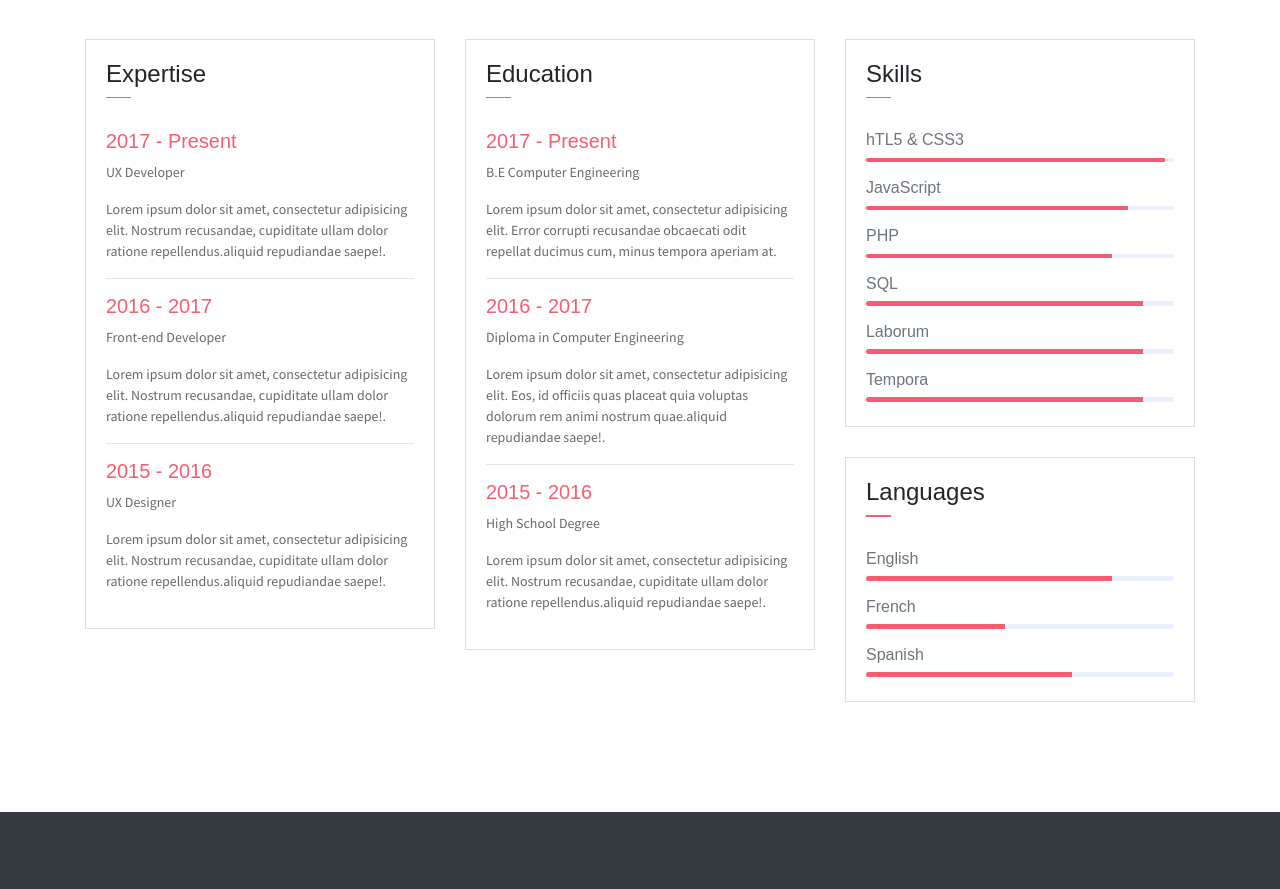
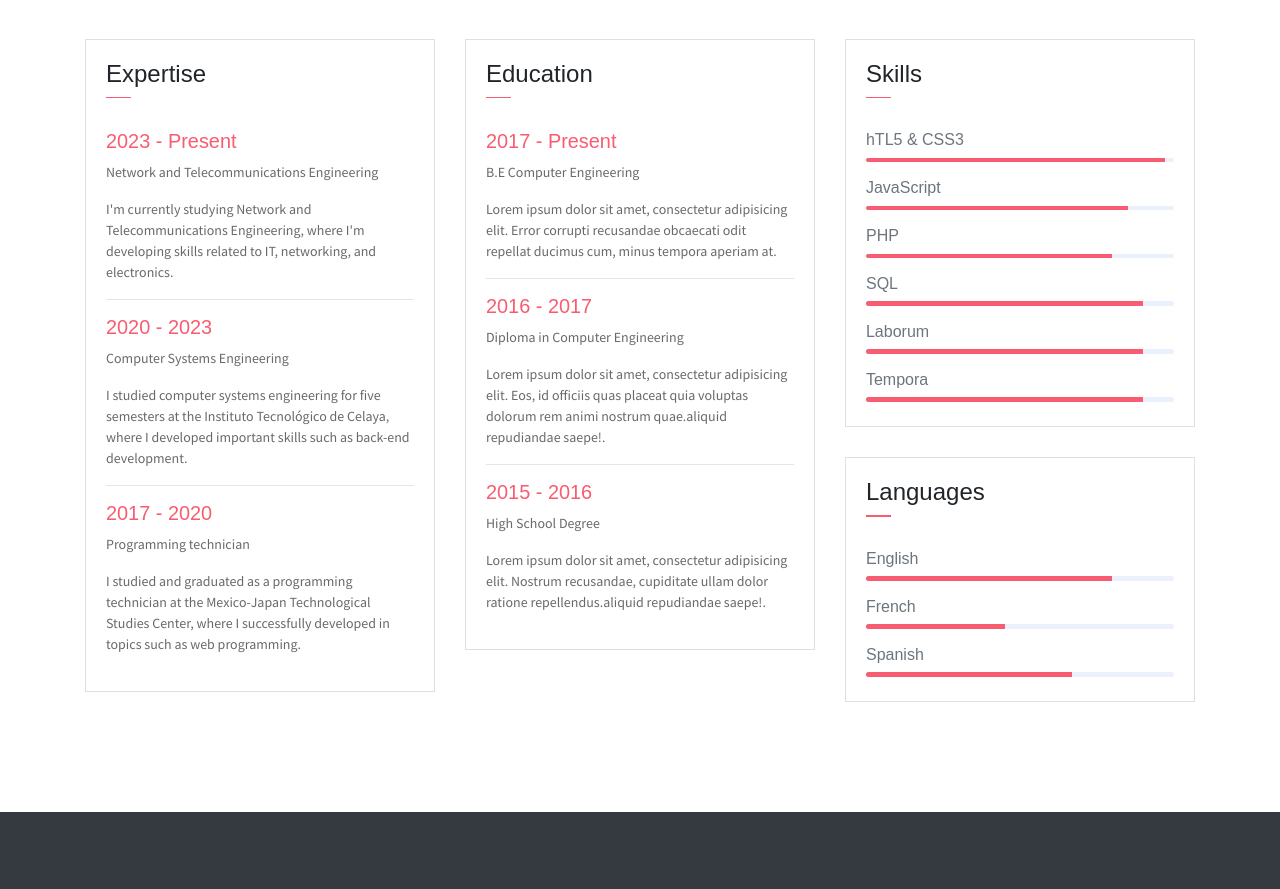
Before and after one commit to RodeMoon/rodemoon.github.io, a website: page index.html in a window 1280 px wide. Shown: the part 1300-2189 px from the top of the page. Drawn offline with Linux system fonts and the light colour scheme; some packages are replaced by stand-ins of ours.

Commit message:
some information

```diff
--- a/index.html
+++ b/index.html
@@ -139,17 +139,20 @@
                             </div>
                         </div>
                         <div class="card-body">
-                            <h6 class="title text-danger">2017 - Present</h6>
-                            <P>UX Developer</P>
-                            <P class="subtitle">Lorem ipsum dolor sit amet, consectetur adipisicing elit. Nostrum recusandae, cupiditate ullam dolor ratione repellendus.aliquid repudiandae saepe!.</P>
+                            <h6 class="title text-danger">2023 - Present</h6>
+                            <P>Network and Telecommunications Engineering</P>
+                            <P class="subtitle">I'm currently studying Network and Telecommunications Engineering,
+                                where I'm developing skills related to IT, networking, and electronics.</P>
                             <hr>
-                            <h6 class="title text-danger">2016 - 2017</h6>
-                            <P>Front-end Developer</P>
-                            <P class="subtitle">Lorem ipsum dolor sit amet, consectetur adipisicing elit. Nostrum recusandae, cupiditate ullam dolor ratione repellendus.aliquid repudiandae saepe!.</P>
+                            <h6 class="title text-danger">2020 - 2023</h6>
+                            <P>Computer Systems Engineering</P>
+                            <P class="subtitle">I studied computer systems engineering for five semesters at the Instituto Tecnológico de Celaya,
+                                where I developed important skills such as back-end development.</P>
                             <hr>
-                            <h6 class="title text-danger">2015 - 2016</h6>
-                            <P>UX Designer</P>
-                            <P class="subtitle">Lorem ipsum dolor sit amet, consectetur adipisicing elit. Nostrum recusandae, cupiditate ullam dolor ratione repellendus.aliquid repudiandae saepe!.</P>
+                            <h6 class="title text-danger">2017 - 2020</h6>
+                            <P>Programming technician</P>
+                            <P class="subtitle">I studied and graduated as a programming technician at the Mexico-Japan Technological Studies Center,
+                                where I successfully developed in topics such as web programming.</P>
                         </div>
                     </div>
                 </div>
```
